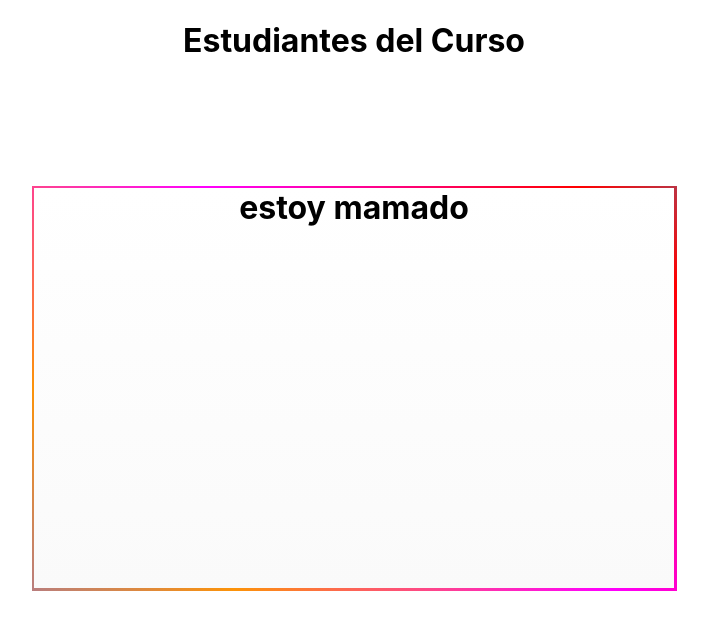
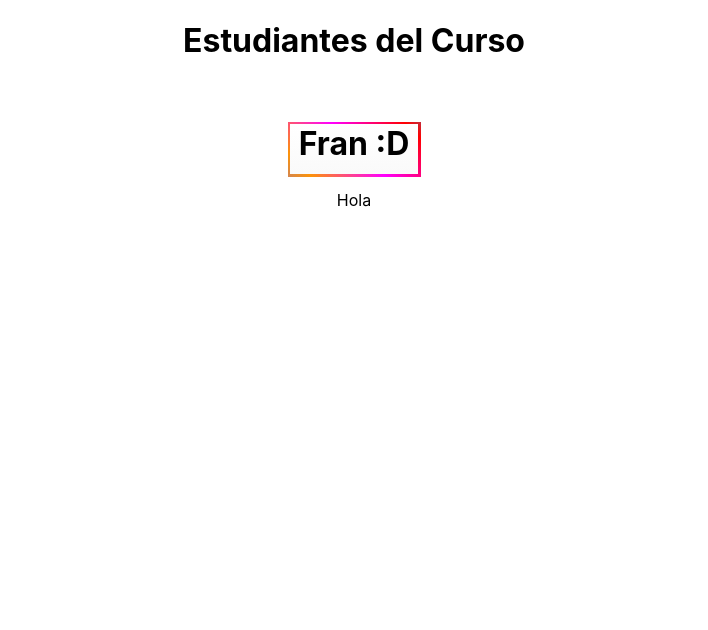
Before and after one commit to bgarciaUnicato/parcial2, a React (Create React App) app: page / in a window 1280 px wide. Shown: the top 630 px of the page, without its empty margins (286-994 px from the left). Built offline with nearby package versions, Linux system fonts and the light colour scheme.

Commit message:
parciaal

```diff
--- a/src/componentes/Fran/Datosfran.css
+++ b/src/componentes/Fran/Datosfran.css
@@ -1,8 +1,8 @@
 .titulo{
     position: relative;
-    margin: 10% auto 0;
-    width: 50%;
-    height: 400px;
+    margin: 5% auto 0;
+    width: 10%;
+    height: 50px;
     background: linear-gradient(0deg, rgb(250, 250, 250), rgb(255, 255, 255));
 }
 .titulo::before, titulo::after{
@@ -29,5 +29,5 @@
 }
 
 .titulo::after{
-    filter: blur(100px);
+    filter: blur(500px);
 }
--- a/src/componentes/Fran/Datosfran.js
+++ b/src/componentes/Fran/Datosfran.js
@@ -3,8 +3,8 @@ import './Datosfran.css'
 function Datosfran() {
   return (
     <div className="fran">
-      <h1 className='titulo'>estoy mamado</h1>
-      <p></p>
+      <h1 className='titulo'>Fran :D</h1>
+          <p>Hola </p>
     </div>
   );
 }
```
